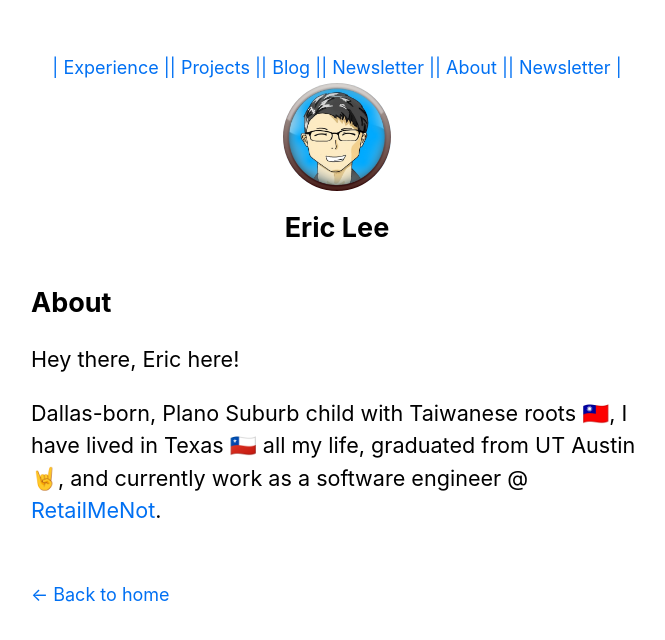
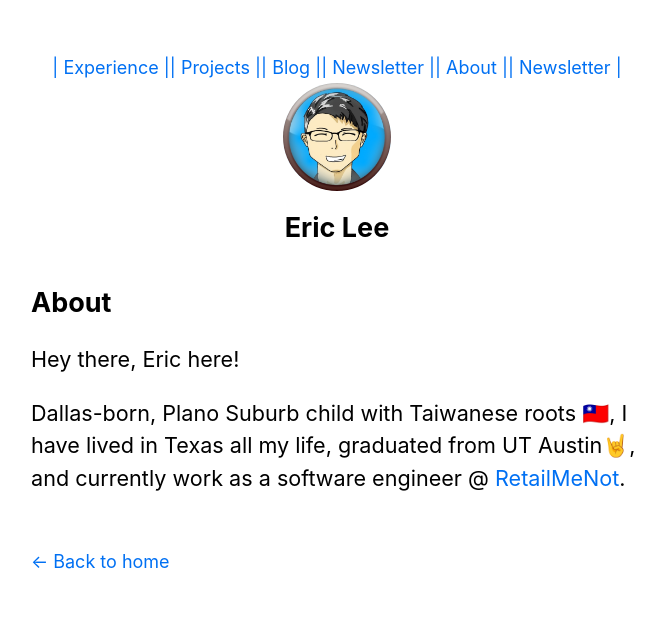
Before and after one commit to theCreedo/ericjmlee-next, a Next.js app: page /about in a window 1280 px wide. Shown: the top 640 px of the page, without its empty margins (303-968 px from the left). Built offline with nearby package versions, Linux system fonts and the light colour scheme.

Commit message:
Remove non-texan emoji

```diff
--- a/pages/about/index.js
+++ b/pages/about/index.js
@@ -23,7 +23,7 @@ export default function About({ allPostsData }) {
                 <h2 className={utilStyles.headingLg}>About</h2>
                 <section className={utilStyles.headingMd}>
                     <p>Hey there, Eric here!</p>
-                    <p>Dallas-born, Plano Suburb child with Taiwanese roots 🇹🇼, I have lived in Texas 🇨🇱 all my life, graduated from UT Austin🤘, and currently work as a software engineer @ <a href='https://www.retailmenot.com/'>RetailMeNot</a>.</p>
+                    <p>Dallas-born, Plano Suburb child with Taiwanese roots 🇹🇼, I have lived in Texas all my life, graduated from UT Austin🤘, and currently work as a software engineer @ <a href='https://www.retailmenot.com/'>RetailMeNot</a>.</p>
                 </section>
             </section>
         </Layout >
```
